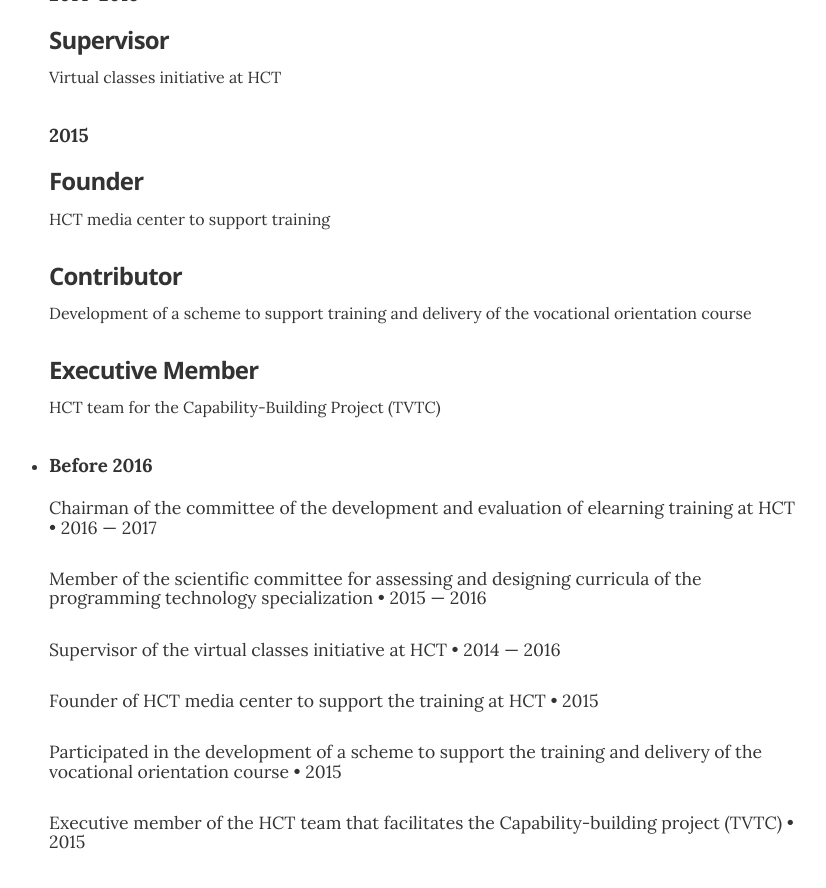
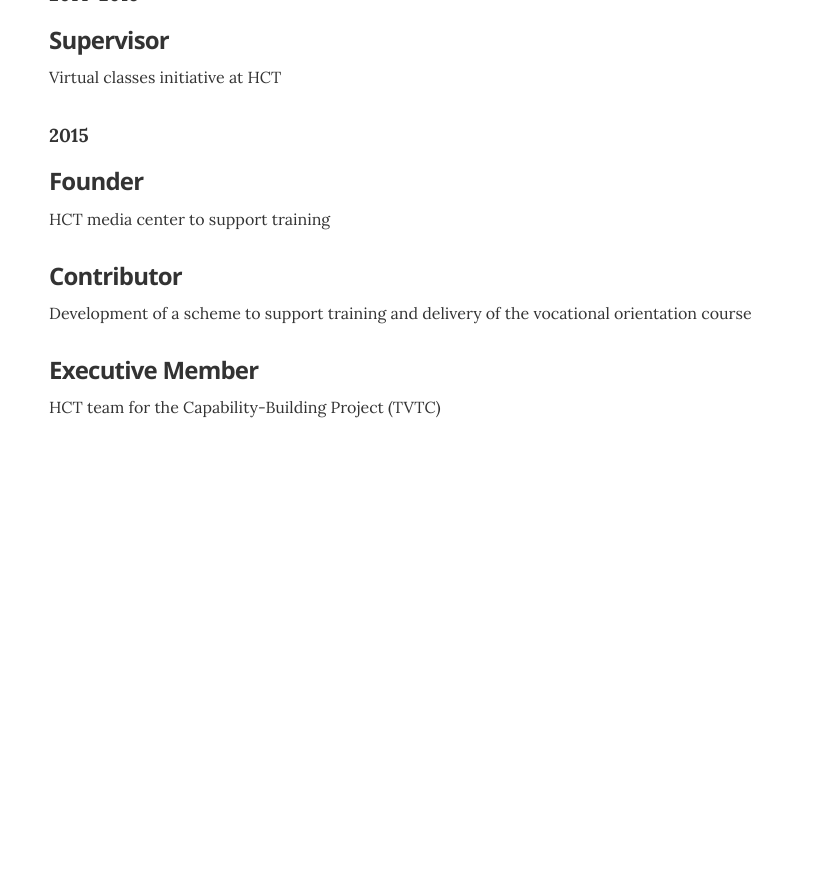
Before and after one commit to msalharbi/msalharbi.github.io, a Jekyll site: the page built from index.html, in a window 1280 px wide and 900 px high, scrolled down 5730 px. Shown: the top 888 px of the window, without its empty margins (215-1041 px from the left). Built offline with Jekyll 4.4.1, drawn with Linux system fonts in a browser that asks for light colours; after the commit the page ends 6197 px from its top, so only the background shows below that.

Commit message:
assoc  updated

```diff
--- a/_data/associations1.yml
+++ /dev/null
@@ -1,37 +0,0 @@
-# Associations
-# comment out the urls if you do not wish to display them
-
-- # organization: PETA2
-  role: Chairman of the committee of the development and evaluation of elearning training at HCT
-  year: 2016 &mdash; 2017
-  # url: https://www.peta.org/
-  # summary: Organized fund drives and participated in fundraising events for the benefit of PETA's local Springfield operations.
-
-
-- # organization: Yale Amnesty International2
-  role: Member of the scientific committee for assessing and designing curricula of the programming technology specialization
-  year: 2015 &mdash; 2016
-  # url: http://campuspress.yale.edu/amnesty/
-  # summary: During my junion and senior years at Yale, I was actively involved in Yale Amnesty International where I helped facilitate our student organization communications through website maintenance, writing for our campus publication, and graphic design of related materials.
-
-- # organization: Yale Amnesty International2
-  role: Supervisor of the virtual classes initiative at HCT
-  year: 2014 &mdash; 2016
-  # url: http://campuspress.yale.edu/amnesty/
-  # summary: During my junion and senior years at Yale, I was actively involved in Yale Amnesty International where I helped facilitate our student organization communications through website maintenance, writing for our campus publication, and graphic design of related materials.
-
-- # organization: Yale Amnesty International2
-  role: Founder of HCT media center to support the training at HCT
-  year: 2015
-  # url: http://campuspress.yale.edu/amnesty/
-  # summary: During my junion and senior years at Yale, I was actively involved in Yale Amnesty International where I helped facilitate our student organization communications through website maintenance, writing for our campus publication, and graphic design of related materials.
-
-- # organization: Yale Amnesty International2
-  role: Participated in the development of a scheme to support the training and delivery of the vocational orientation course
-  year: 2015
-  # url: http://campuspress.yale.edu/amnesty/
-  # summary: During my junion and senior years at Yale, I was actively involved in Yale Amnesty International where I helped facilitate our student organization communications through website maintenance, writing for our campus publication, and graphic design of related materials.
-
-- # organization: Yale Amnesty International2
-  role: Executive member of the HCT team that facilitates the Capability-building project (TVTC)
-  year: 2015
--- a/_layouts/resume.html
+++ b/_layouts/resume.html
@@ -259,24 +259,10 @@
       <h3>{{ year_block.year }}</h3>
         {% for entry in year_block.entries %}
         <div class="resume-item">
-          <h4 class="resume-item-title">{{ entry.title }}</h4>
+          <h3 class="resume-item-title">{{ entry.title }}</h3>
           <p class="resume-item-copy">{{ entry.description }}</p>
         </div>
         {% endfor %}
-      {% endfor %}
-
-      <ul style="margin:0;padding:0">
-        <li>
-          <h3>Before 2016</h3>
-        </li>
-      </ul>
-      {% for association in site.data.associations1 %}
-      <div class="resume-item" itemscope itemprop="memberOf" itemtype="http://schema.org/Organization">
-        <h3 class="resume-item-title" itemprop="name">{% if association.url %}<a href="{{ association.url }}">{{
-            association.organization }}</a>{% else %}{{ association.organization }}{% endif %}</h3>
-        <h4 class="resume-item-details" itemprop="description">{{ association.role }} &bull; {{ association.year }}</h4>
-        <p class="resume-item-copy">{{ association.summary }}</p>
-      </div>
       {% endfor %}
 
     </section>
```
